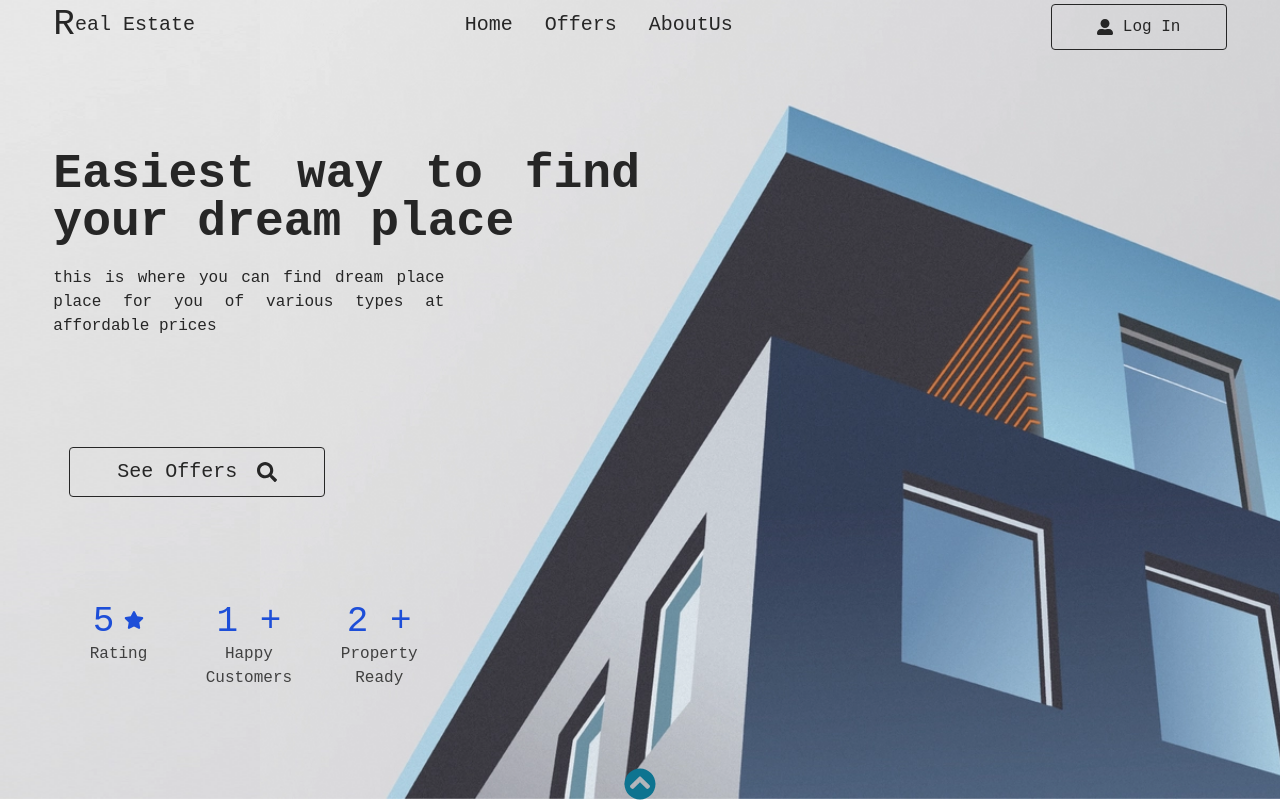
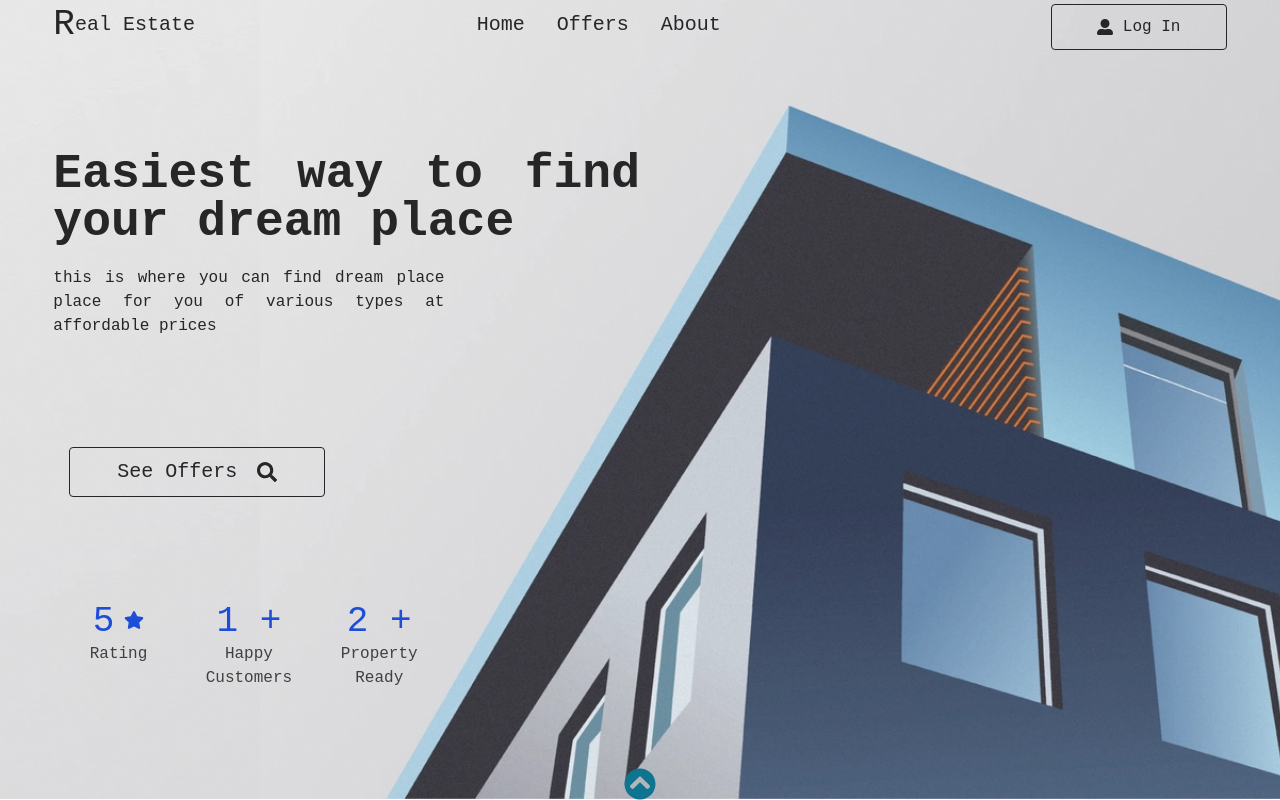
Before and after one commit to ZoranDev/RealEstate, a React (Create React App) app: page / in a window 1280 px wide. Built offline with nearby package versions, Linux system fonts and the light colour scheme.

Commit message:
simplify navbar.js

```diff
--- a/src/components/Navbar.js
+++ b/src/components/Navbar.js
@@ -26,7 +26,7 @@ const Navbar = () => {
   };
 
   // closeUserPanel
-  const closeUserPanel = (e) => {
+  const closeUserPanel = () => {
     setShowUserPanel(false);
   };
 
@@ -39,12 +39,12 @@ const Navbar = () => {
   };
 
   // openSideNavbar
-  const openSideNavbarFunction = (e) => {
+  const openSideNavbarFunction = () => {
     setOpenSideNavbar(true);
   };
 
   //closeSideNavbarFunction
-  const closeSideNavbarFunction = (e) => {
+  const closeSideNavbarFunction = () => {
     setOpenSideNavbar(false);
   };
 
@@ -53,7 +53,7 @@ const Navbar = () => {
       <div className="flex justify-center items-center">
         <FaList
           className="block w-5 h-5 mr-2 cursor-pointer sm:hidden"
-          onClick={(e) => openSideNavbarFunction(e)}
+          onClick={openSideNavbarFunction}
         />
         <Link
           to="/"
@@ -78,36 +78,26 @@ const Navbar = () => {
               ? "w-5 h-5 flex items-center justify-center cursor-pointer absolute top-2 right-2 rounded-full bg-red-400 text-white hover:bg-red-500 sm:hidden"
               : "hidden "
           }
-          onClick={(e) => closeSideNavbarFunction(e)}
+          onClick={closeSideNavbarFunction}
         >
           X
         </h1>
 
+        {["Home", "Offers", "About"].map((item, index) => (
           <Link
-          to="/"
+            key={index}
+            to={
+              item === "Home" ? "/" : item === "Offers" ? "/offers" : "/About"
+            }
             children={
               <div className="text-white bg-transparent text-xl mb-8 hover:text-neutral-400 sm:mb-0 sm:mr-8 sm:text-neutral-800 sm:hover:text-neutral-800 sm:hover:border-b sm:hover:border-neutral-800">
-              Home
+                {item}
               </div>
             }
           />
-        <Link
-          to="/offers"
-          children={
-            <div className="text-white bg-transparent text-xl mb-8 hover:text-neutral-400 sm:mb-0 sm:mr-8 sm:text-neutral-800 sm:hover:text-neutral-800 sm:hover:border-b sm:hover:border-neutral-800">
-              Offers
+        ))}
       </div>
-          }
-        />
-        <Link
-          to="/About"
-          children={
-            <div className="text-white bg-transparent text-xl mb-8 hover:text-neutral-400 sm:mb-0 sm:mr-8 sm:text-neutral-800 sm:hover:text-neutral-800 sm:hover:border-b sm:hover:border-neutral-800">
-              AboutUs
-            </div>
-          }
-        />
-      </div>
+
       {/* Log in btn if user is not logged, and other if it is logged */}
       {activeUserInfo ? (
         <div className="relative flex flex-col lg:flex-row">
@@ -115,7 +105,7 @@ const Navbar = () => {
           <div
             className="w-32 flex justify-center items-center bg-transparent text-neutral-800 py-2.5 px-7 ml-4 mt-1 border border-neutral-800 rounded text-base cursor-pointer
             hover:bg-neutral-800 hover:text-white hover:duration-200 active:scale-95 md:w-44"
-            onClick={(e) => openNewAddForm(e)}
+            onClick={openNewAddForm}
           >
             <FaPlusCircle className="w-4" />
             <h1 className="text-base ml-2.5 font-thin">ADD</h1>
@@ -125,7 +115,7 @@ const Navbar = () => {
           <div
             className="w-32 flex justify-center items-center bg-transparent  text-neutral-800 py-2.5 px-7 ml-4 mt-1 border border-neutral-800 rounded text-base cursor-pointer
             hover:bg-neutral-800 hover:text-white hover:duration-200 active:scale-95 md:w-44"
-            onClick={() => onClickUserName()}
+            onClick={onClickUserName}
           >
             <FaUserAlt className="w-4" />
             <h1 className="text-base ml-2.5 font-thin">
@@ -144,7 +134,7 @@ const Navbar = () => {
                     My Profile
                   </h1>
                 }
-                onClick={(e) => closeUserPanel(e)}
+                onClick={closeUserPanel}
               />
 
               <div
@@ -162,7 +152,7 @@ const Navbar = () => {
           className="w-40 flex justify-center items-center bg-transparent  text-neutral-800 py-2.5 px-7 ml-4 mt-1 border border-neutral-800 rounded text-base cursor-pointer
           hover:bg-neutral-800 hover:text-white hover:duration-200 active:scale-95 md:w-44"
           id="navbarlogin"
-          onClick={(e) => showLogIn(e)}
+          onClick={showLogIn}
         >
           <FaUserAlt className="w-4" />
           <h1 className="text-base ml-2.5 font-thin">Log In</h1>
```
Lines whose indentation alone changed are shown as unchanged.
